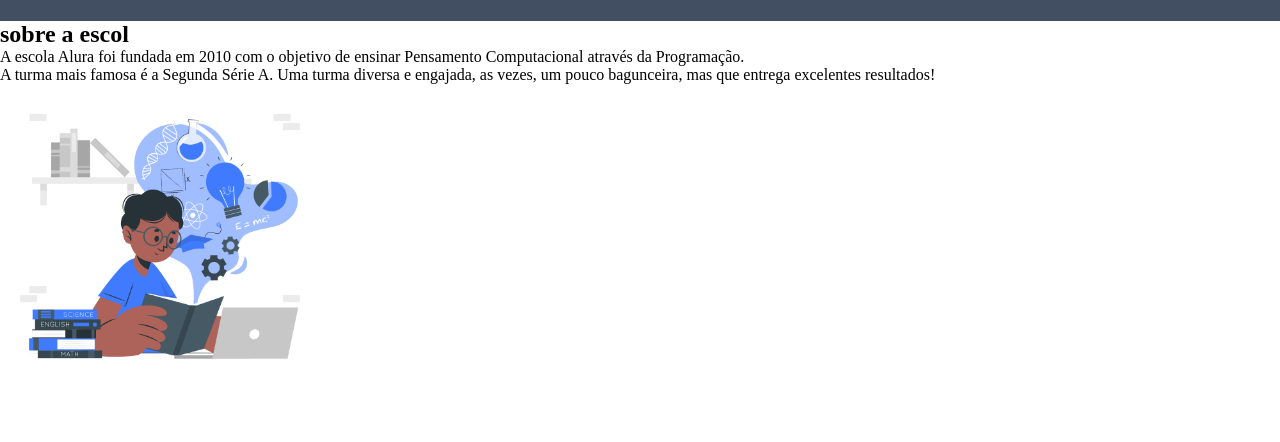
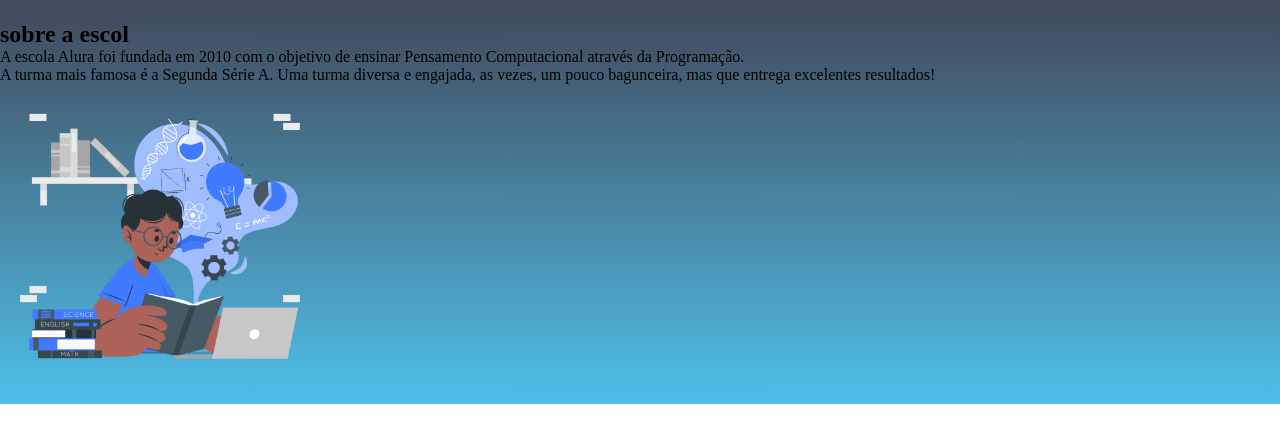
Before and after one commit to meryvl15/site-criativo-alura, a plain HTML site: page index.html in a window 1280 px wide. Shown: the part 86-528 px from the top of the page. Drawn offline with Linux system fonts and the light colour scheme.

Commit message:
Update style.css

```diff
--- a/style.css
+++ b/style.css
@@ -27,5 +27,5 @@
 }
 
 .escola{
-    background-image: linear-gradient(424E61,4EBFE9);
+    background-image: linear-gradient(#424E61,#4EBFE9);
 }
```
